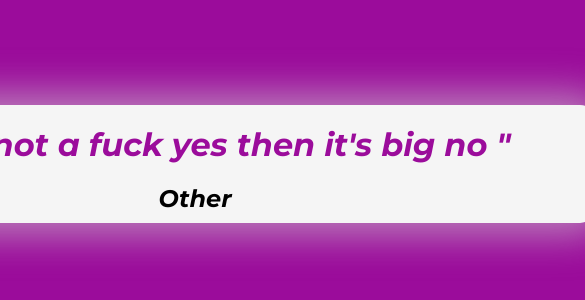
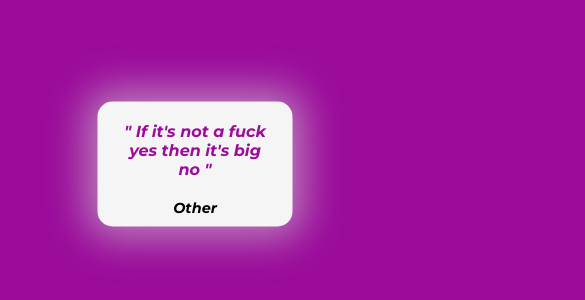
Before and after one commit to tabyselom/quote_generator, a plain HTML site: page index.html in a window 390 px wide. Shown: the part 258-558 px from the top of the page, 585 px wide, since content can reach past the window. Drawn offline with Linux system fonts and the light colour scheme.

Commit message:
Update style.css
adding resposevnes for phone

```diff
--- a/style.css
+++ b/style.css
@@ -79,3 +79,25 @@ button {
     width: 100%;
 
 }
+
+@media screen and (max-width:700px) {
+    main {
+        width: 50%;
+        position: absolute;
+        top: 50%;
+        left: 50%;
+        transform: translate(-50%, -50%);
+    }
+
+    p {
+        font-size: 1em;
+    }
+
+    .btn {
+        font-size: 0.9em;
+    }
+
+    .btn:hover::after {
+        width: 0;
+    }
+}
```
